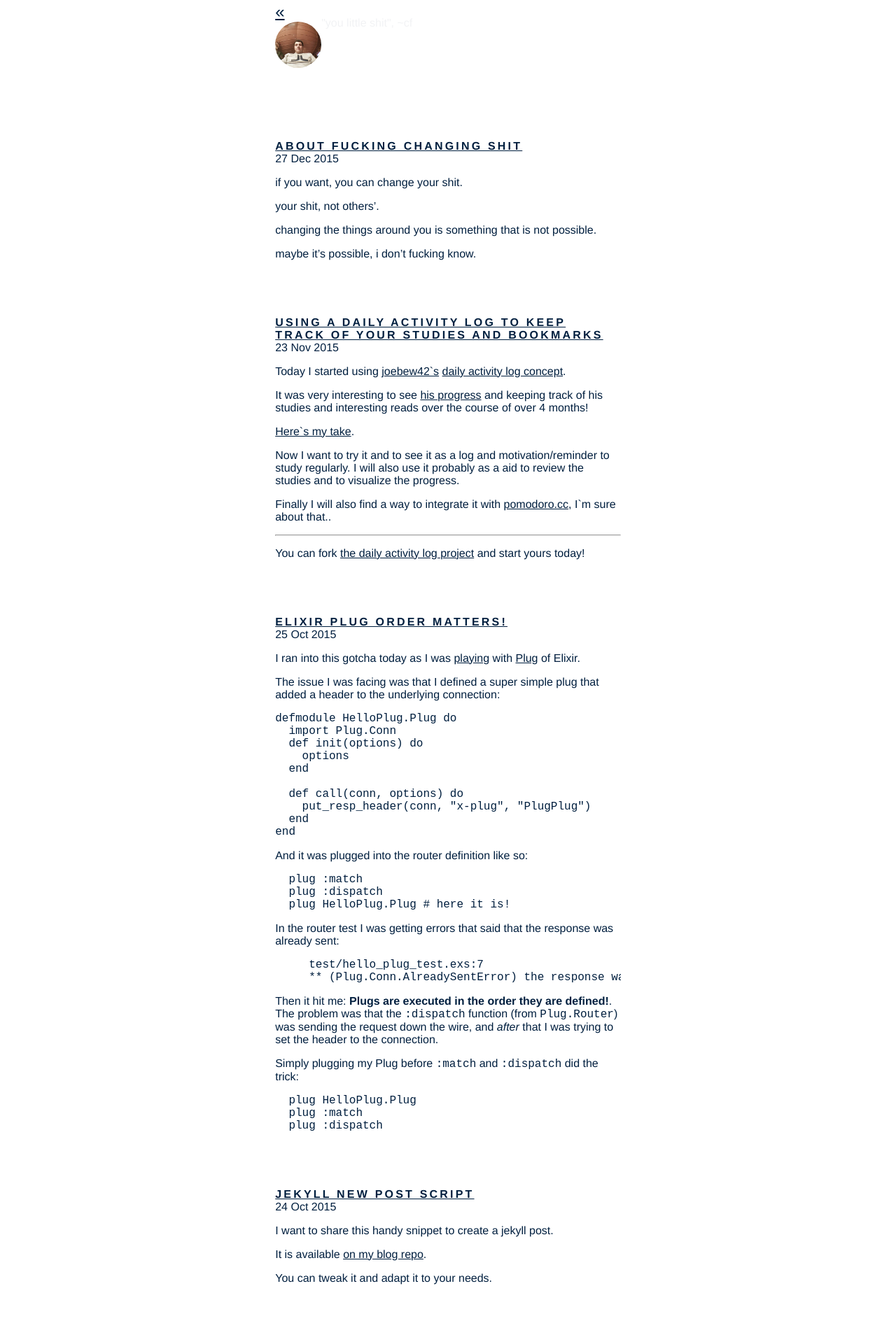
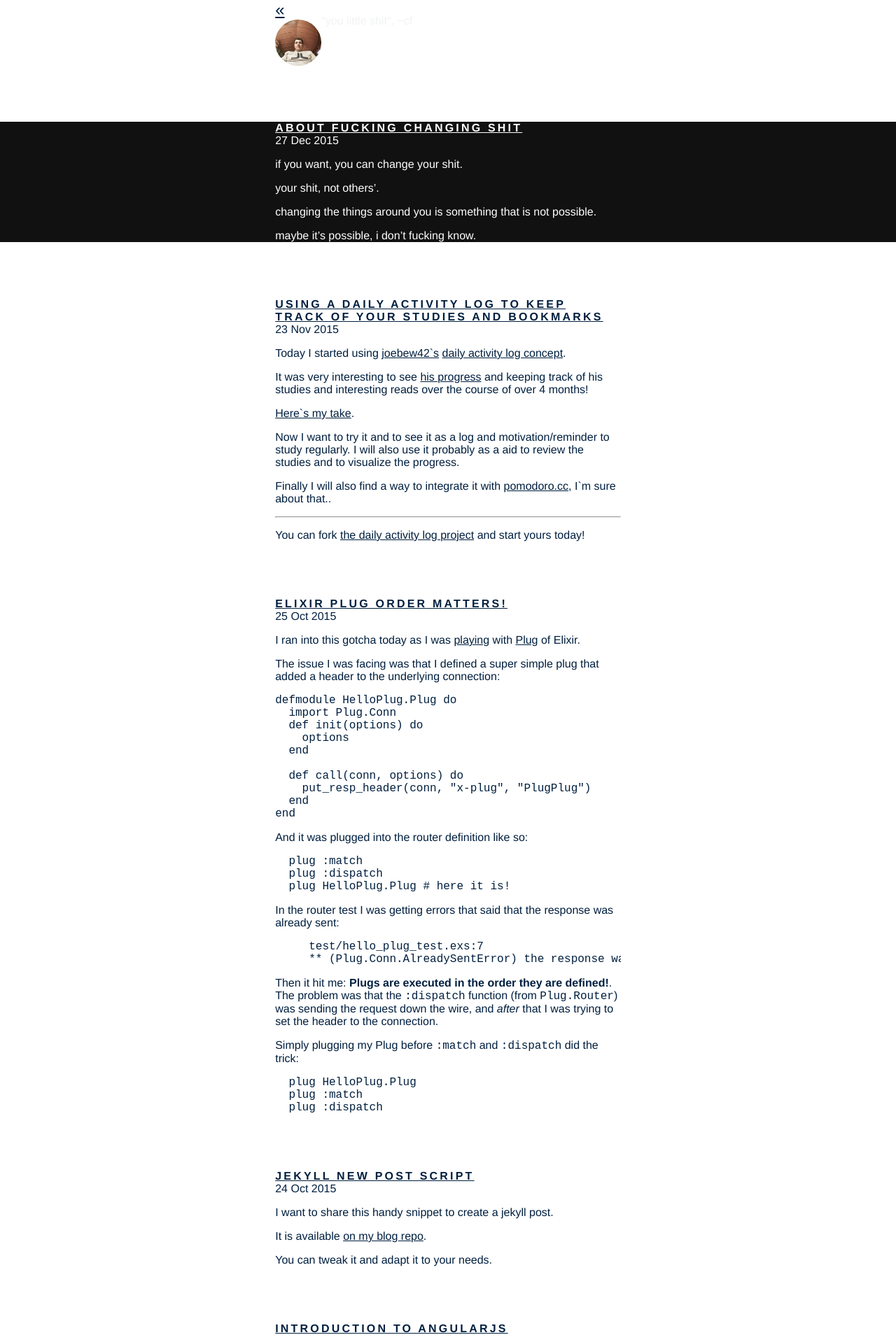
Before and after one commit to christian-fei/christian-fei.github.io-pandoc, a Jekyll site: the page built from index.html, in a window 1280 px wide. Shown: the top 1908 px of the page at 70% size. Built offline with Jekyll 4.4.1, drawn with Linux system fonts in a browser that asks for light colours; Markdown is read by kramdown in place of the engine named in the settings; the list of posts is cut into pages by our own code.

Commit message:
added thoughts styles

```diff
--- a/_layouts/default.html
+++ b/_layouts/default.html
@@ -16,8 +16,8 @@
     <link rel="stylesheet" type="text/css" href="/assets/css/main.css" />
   </head>
   <body class="bg-white navy">
-
     <header class="ovh">
+      <div class="content">
         <div class="fl">
           <a href="/" class="go-home">«</a>
           <a href="/about">
@@ -26,6 +26,7 @@
         </div>
         <div class="fl">
           <p id="slogan"></p>
+        </div>
       </div>
     </header>
 
--- a/_layouts/post.html
+++ b/_layouts/post.html
@@ -3,6 +3,7 @@
 ---
 
 <article class="post">
+  <div class="content">
     <div class="title">{{ page.title }}</div>
     <time datetime="{{ page.date | date:"%Y-%m-%d" }}">
       {{ page.date | date_to_string }}
@@ -10,4 +11,5 @@
     <section>
       {{content}}
     </section>
+  </div>
 </article>
--- a/assets/css/main.css
+++ b/assets/css/main.css
@@ -3,10 +3,15 @@
   text-decoration: underline !important;
 }
 
-header, main {
+.content {
   max-width: 500px;
   margin: 0 auto;
-  padding: 0.2rem;
+  padding-left: 0.2rem;
+  padding-right: 0.2rem;
+}
+
+.wide {
+  max-width: none;
 }
 
 header {
@@ -59,3 +64,8 @@
 #slogan:hover {
   opacity: 1;
 }
+
+.type-thought {
+  background: lightgrey;
+  color: white;
+}
--- a/index.html
+++ b/index.html
@@ -3,7 +3,8 @@
 ---
 
 {% for post in site.posts %}
-<article class="post">
+<article class="post {%if post.type == 'thought'%}bg-black white wide{%endif%}">
+  <div class="content">
     <a class="title" href="{{ post.url }}">{{ post.title }}</a>
     <time datetime="{{ post.date | date:"%Y-%m-%d" }}">
       {{ post.date | date_to_string }}
@@ -11,5 +12,6 @@
     <div>
       {{ post.content }}
     </div>
+  </div>
 </article>
 {% endfor %}
```
Also changed, not shown: _layouts/page.html (+7 -5 lines), _posts/2015-12-27-About-fucking-changing-shit.md (+1 -0 lines). Lines whose indentation alone changed are shown as unchanged.
